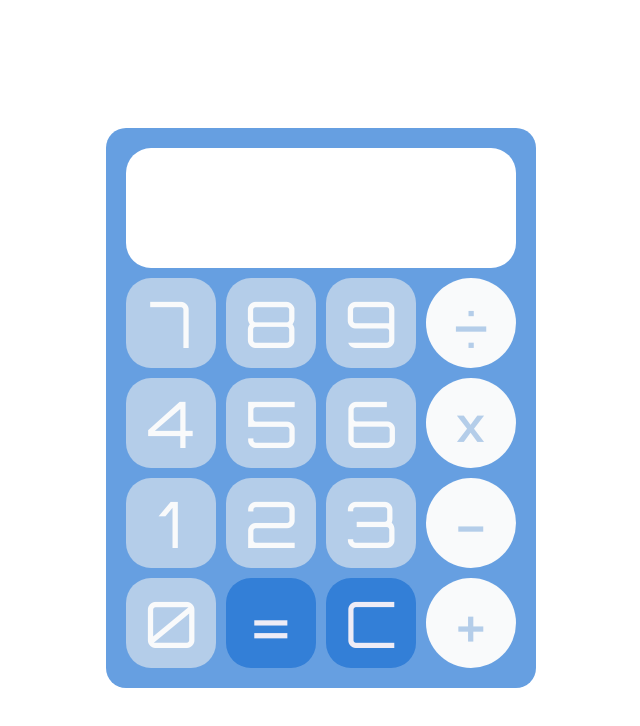
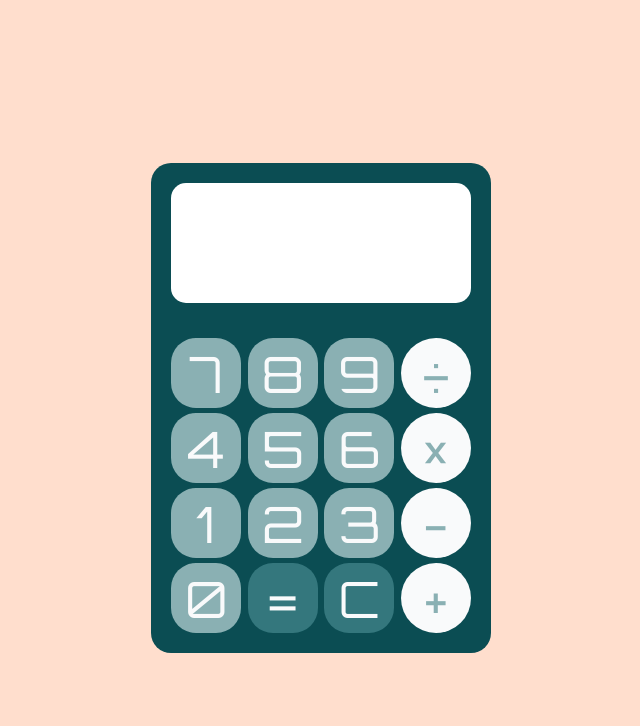
Before and after one commit to haleyquan04/calculator, a plain HTML site: page index.html in a window 1280 px wide. Shown: the whole page, without its empty margins (319-959 px from the left). Drawn offline with Linux system fonts and the light colour scheme.

Commit message:
small display changes

```diff
--- a/index.html
+++ b/index.html
@@ -12,11 +12,12 @@
 </head>
 <body>
     <div id="message"></div>
-    <div id="box">
+    <div id="calculator">
         <div id="display-box">
             <div id="equation"></div>
             <div id="result"></div>
         </div>
+        <div class="button-box">
             <div class="button-row">
                 <button class="digit" id="7">7</button>
                 <button class="digit" id="8">8</button>
@@ -44,6 +45,7 @@
                 <button class="operation" id="add">+</button>
             </div>
         </div>
+    </div>
 
     <script>
         let firstOperand = "";
@@ -51,8 +53,6 @@
         let currentInput = "";
         let operator = "";
         let result = "";
-
-        let message = "";
 
         let numButtons = document.querySelectorAll(".digit");
         numButtons.forEach((button) => {
@@ -99,7 +99,7 @@
             if(operator == "") {
                 result = currentInput;
             } else if (operator != "" && currentInput == "") {
-                message = "Nice try!";
+                displayMessage("equal error");
             } else {
             secondOperand = currentInput;
             currentInput = "";
@@ -133,7 +133,7 @@
                     break;
                 case "divide":
                     if (secondOperand == 0)
-                        message = "You can't divide by zero!"
+                       displayMessage("zero error");
                     else
                         result = parseInt(firstOperand) / parseInt(secondOperand);
                     break;
@@ -176,6 +176,13 @@
             document.querySelector("#result").textContent = result;
         }
 
+        function displayMessage(message) {
+            document.querySelector("#message").textContent = message;
+            setTimeout(function(){
+                document.querySelector("#message").textContent = ""}, 5000
+            );
+        }
+
     </script>
 </body>
 </html>
--- a/styles.css
+++ b/styles.css
@@ -3,41 +3,50 @@ body {
     min-height: 100vh;
     justify-content: center;
     align-items: center;
+    flex-direction: column;
+    background-color: #ffdecd;
 }
 
-#box {
-    background-color: #669FE1;
+#calculator {
+    background-color: #0B4D53;
     padding: 20px;
-    width: 390px;
-    height: 520px;
+    width: 300px;
+    height: 450px;
     border-radius: 20px;
     display: flex;
     flex-direction: column;
-    gap: 10px;
+    justify-content: space-between;
 }
 
 #display-box {
     background-color: white;
-    height: 120px;
-    border-radius: 25px;
+    height: 100px;
+    border-radius: 15px;
     text-align: right;
     font-family: "Orbitron";
     display: flex;
     flex-direction: column;
     padding: 10px;
+    justify-content: space-between;
+}
+
+.button-box {
+    display: flex;
+    gap: 5px;
+    flex-direction: column;
 }
 
 #equation {
-    margin-top: 10px;
-    height: 20px;
+    height: 24px;
     color: rgb(132, 132, 132);
-    font-size: 16px;
+    font-size: 24px;
 }
 
 #result {
-    height: 60px;
+    height: 48px;
     color: rgb(60, 60, 60);
-    font-size: 32px;
+    font-size: 48px;
+    margin-bottom: 20px;
 }
 
 .button-row {
@@ -46,27 +55,42 @@ body {
 }
 
 button {
-    width: 90px;
-    height: 90px;
+    width: 70px;
+    height: 70px;
     border: 0px;
-    font-size: 64px;
+    font-size: 50px;
     font-family: "Orbitron";
 }
 
+button:hover {
+    cursor: grab;
+}
+
 .digit {
-    background-color: #B4CDE9;
+    background-color: #8AB0B3;
+    color: #F9FAFB;
+    border-radius: 25px;
+}
+.digit:hover {
+    background-color: #6a9194;
+}
+
+.operation {
+    background-color: #F9FAFB;
+    color: #8AB0B3;
+    border-radius: 100px;
+}
+
+.operation:hover {
+    background-color: #d1d8df;
+}
+
+.other {
+    background-color: #34777D;
     color: #F9FAFB;
     border-radius: 25px;
 }
 
-.operation {
-    background-color: #F9FAFB;
-    color: #B4CDE9;
-    border-radius: 100px;
+.other:hover {
+    background-color: rgb(45, 105, 111);
 }
-
-.other {
-    background-color: #337FD7;
-    color: rgb(238, 236, 246);
-    border-radius: 25px;
-}
```
Lines whose indentation alone changed are shown as unchanged.
